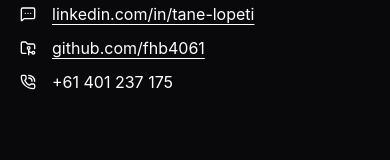
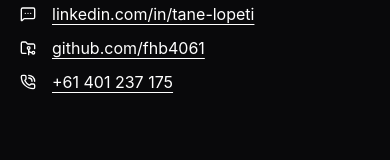
Before and after one commit to fhb4061/tane-site, a React (Vite) app: page / in a window 390 px wide. Shown: the part 241-401 px from the top of the page. Built offline with nearby package versions, Linux system fonts and the light colour scheme.

Commit message:
clickable phone number

```diff
--- a/src/features/Contact.tsx
+++ b/src/features/Contact.tsx
@@ -2,7 +2,8 @@
 
 type PortfolioContact = {
     email: string;
-    phone: string;
+    phoneNumber: string;
+    phoneLabel: string;
     linkedinUrl: string;
     linkedinLabel: string;
     githubLabel: string;
@@ -12,7 +13,8 @@
 // usually get this from api maybe but will leave it here for simplicity
 const contact: PortfolioContact = {
     email: "jonathanlopeti@gmail.com",
-    phone: "+61 401 237 175",
+    phoneNumber: "+61 401 237 175",
+    phoneLabel: "+61 401 237 175",
     linkedinUrl: "https://www.linkedin.com/in/tane-lopeti",
     linkedinLabel: "linkedin.com/in/tane-lopeti",
     githubLabel: "github.com/fhb4061",
@@ -55,7 +57,12 @@
 
             <li className="flex items-center gap-4">
                 <PhoneCallIcon className="size-4" />
-                {contact.phone}
+                <a
+                    className="underline underline-offset-4 hover:text-foreground-hover"
+                    href={`tel:${contact.phoneNumber}`}
+                >
+                    {contact.phoneLabel}
+                </a>
             </li>
         </ul>
     )
```
